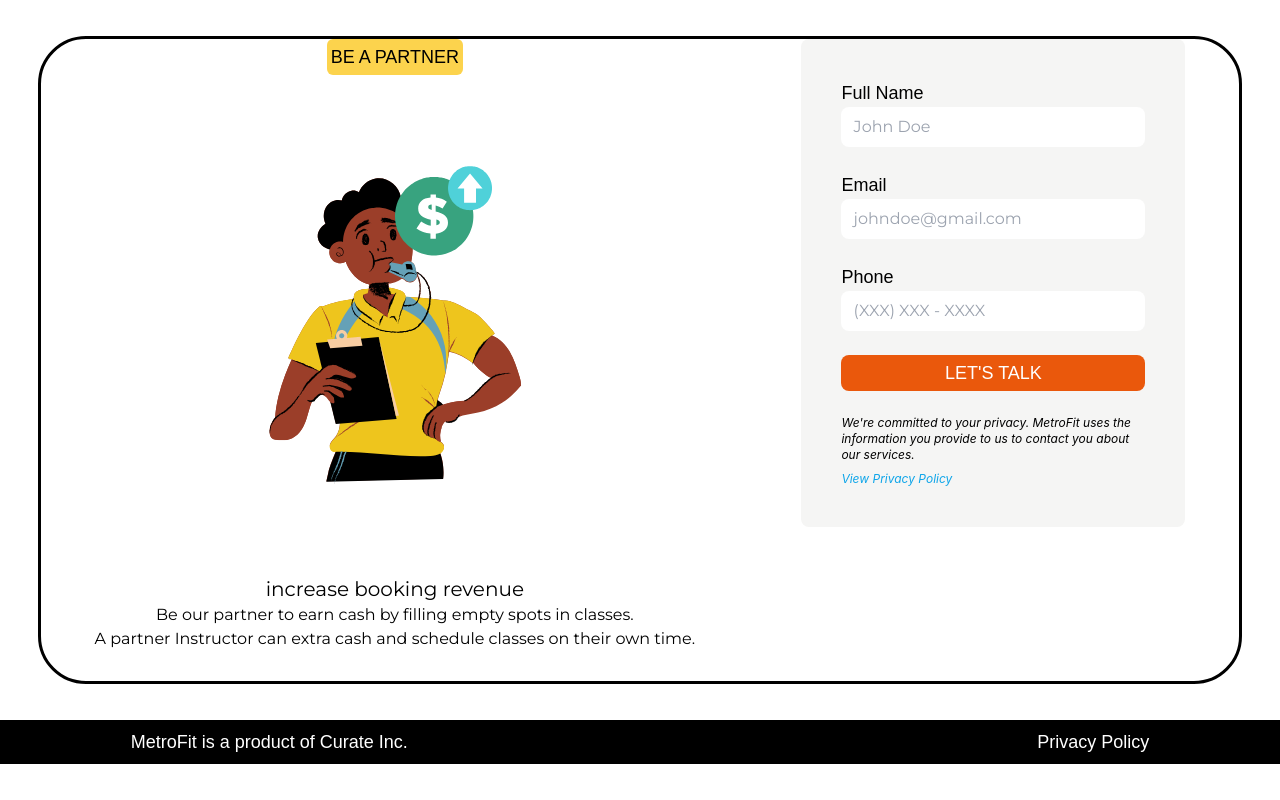
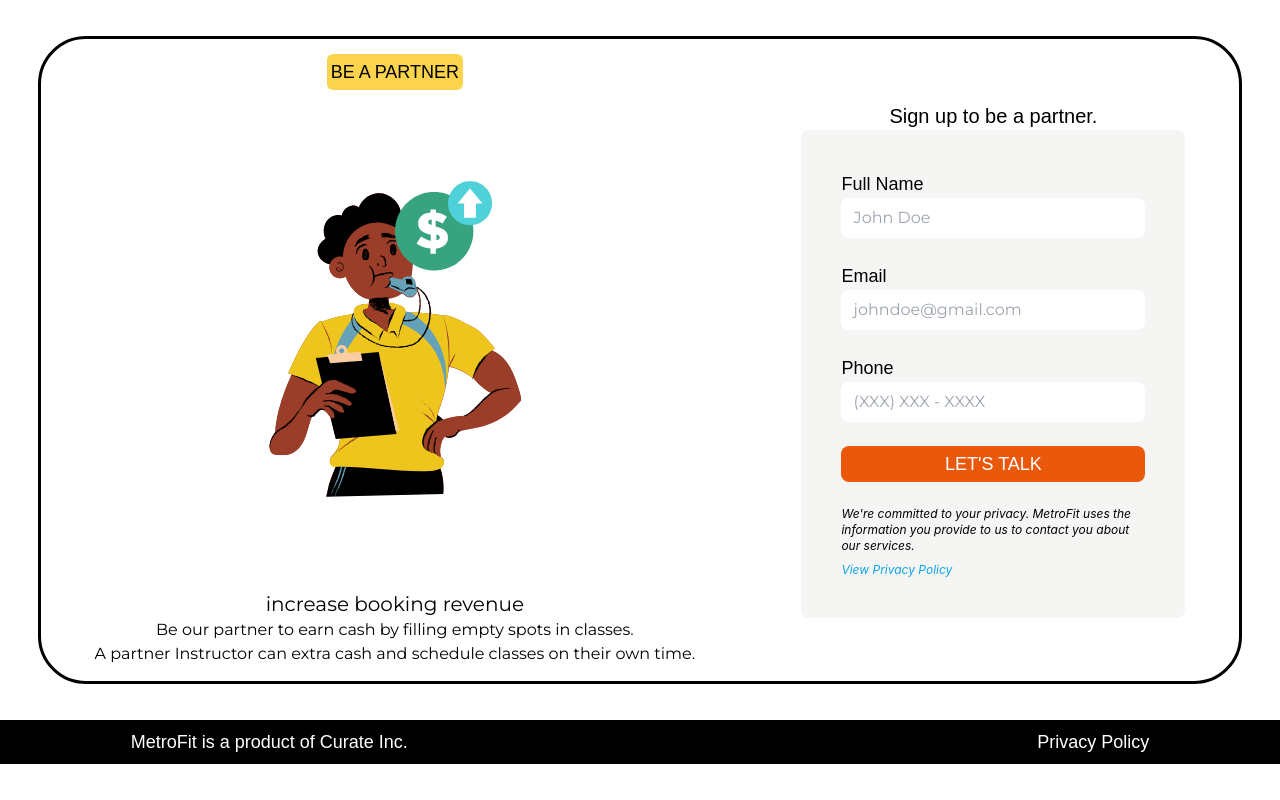
Before and after one commit to sweetmangoes/landing-page, a Next.js app in the folder metrofit-landing/: page /partner in a window 1280 px wide. Built offline with nearby package versions, Linux system fonts and the light colour scheme; a web font is replaced by a local one.

Commit message:
added refactored styling

```diff
--- a/metrofit-landing/pages/partner/index.js
+++ b/metrofit-landing/pages/partner/index.js
@@ -5,7 +5,7 @@ export default function Partner(){
   return(
     <div className="bg-white w-full flex flex-row items-center justify-evenly lg:h-[90vh]">
       <div className="border-[3px] rounded-[3rem] border-black h-[90%] w-[94%] flex justify-around">
-        <div className="flex flex-col items-center">
+        <div className="flex flex-col items-center justify-center">
           <h1 className="text-black font-monomaniac bg-amber-300 rounded-md text-lg p-1">
             BE A PARTNER
           </h1>
@@ -20,7 +20,8 @@ export default function Partner(){
             A partner Instructor can extra cash and schedule classes on their own time.
           </p>
         </div>
-        <div>
+        <div className="flex flex-col justify-center">
+          <h1 className="text-black font-monomaniac text-xl text-center "> Sign up to be a partner.</h1>
           <Form />
         </div>
       </div>
```
